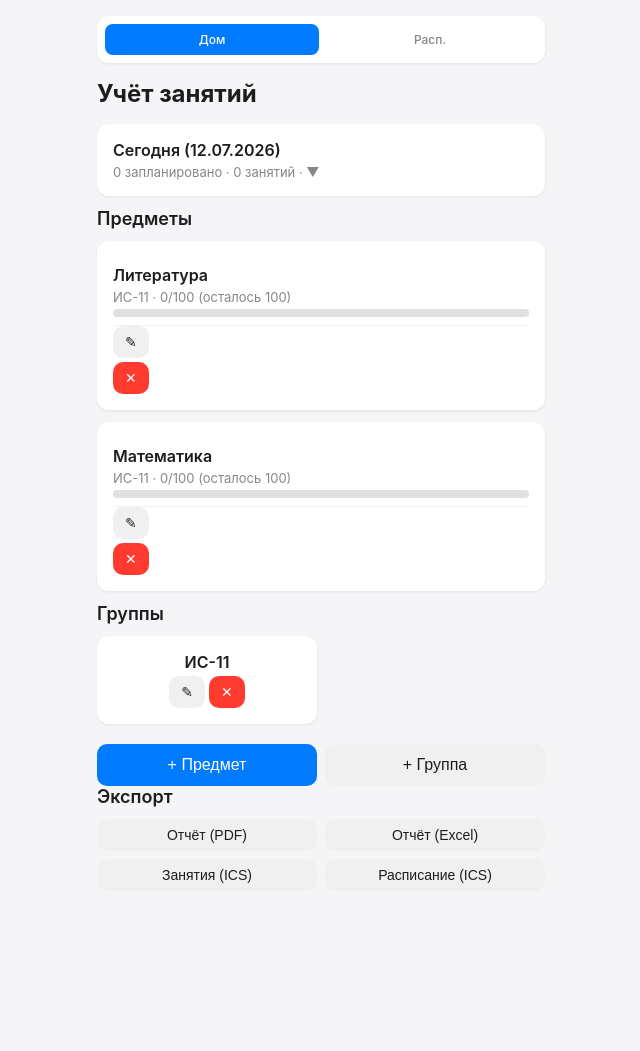
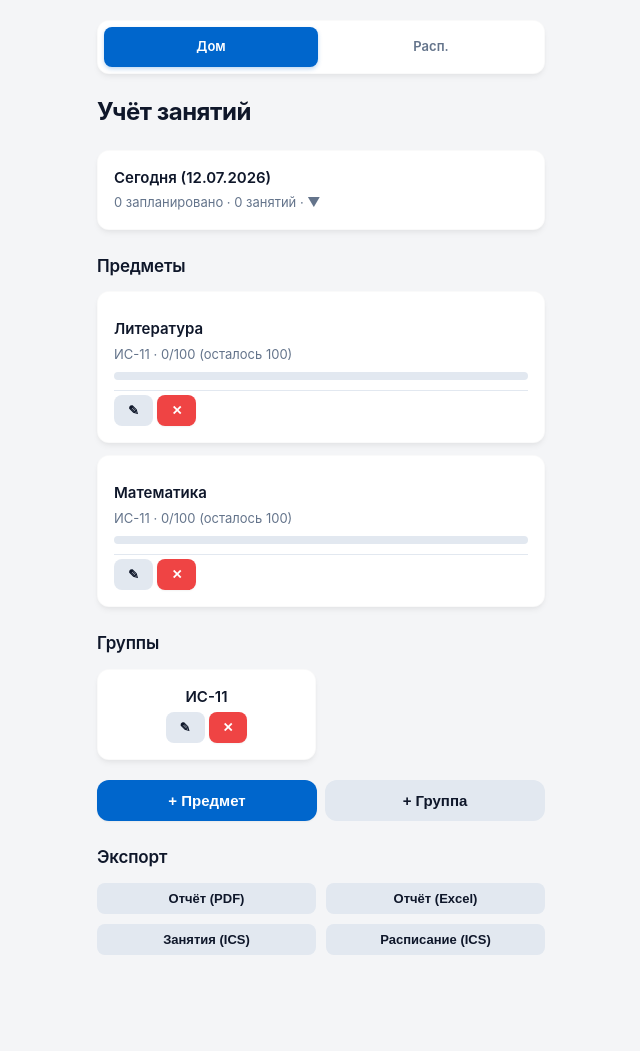
Before and after one commit to mifnail/tech, a Flask app: page / in a window 1280 px wide. Shown: the whole page, without its empty margins (319-959 px from the left). Before the commit the page ends 883 px from the top, so only its background shows below. Run offline with Flask 3, Linux system fonts and the light colour scheme; data comes from the database, SQL or seed files in the repository; data that the repository does not hold is empty.

Commit message:
Update static/style.css

```diff
--- a/static/style.css
+++ b/static/style.css
@@ -1,58 +1,566 @@
-* { box-sizing: border-box; margin: 0; padding: 0; }
-body { font-family: -apple-system, BlinkMacSystemFont, 'Segoe UI', Roboto, sans-serif; background: #f5f5f7; color: #1d1d1f; }
-#app { max-width: 480px; margin: 0 auto; padding: 16px; padding-bottom: 80px; }
-h1 { font-size: 24px; font-weight: 700; margin-bottom: 16px; }
-h2 { font-size: 18px; font-weight: 600; margin-bottom: 12px; }
-.card { background: #fff; border-radius: 12px; padding: 16px; margin-bottom: 12px; box-shadow: 0 1px 3px rgba(0,0,0,0.08); }
-.card-title { font-weight: 600; font-size: 16px; margin-bottom: 4px; }
-.card-sub { color: #86868b; font-size: 13px; }
-.row { display: flex; align-items: center; gap: 8px; padding: 8px 0; border-bottom: 1px solid #f0f0f0; }
-.row:last-child { border-bottom: none; }
-.badge { display: inline-block; padding: 2px 8px; border-radius: 6px; font-size: 12px; font-weight: 500; }
-.badge-held { background: #e8f5e9; color: #2e7d32; }
-.badge-scheduled { background: #fff3e0; color: #e65100; }
-.badge-cancelled { background: #fbe9e7; color: #c62828; }
-.badge-absent { background: #fce4ec; color: #c62828; }
-.bar { height: 8px; border-radius: 4px; background: #e0e0e0; margin-top: 4px; overflow: hidden; }
-.bar-fill { height: 100%; border-radius: 4px; background: #34c759; transition: width 0.3s; }
-.btn { display: block; width: 100%; padding: 12px; border: none; border-radius: 10px; font-size: 16px; font-weight: 500; cursor: pointer; text-align: center; }
-.btn-primary { background: #007aff; color: #fff; }
-.btn-success { background: #34c759; color: #fff; }
-.btn-danger { background: #ff3b30; color: #fff; }
-.btn-muted { background: #f0f0f0; color: #1d1d1f; }
-.btn-warning { background: #ff9500; color: #fff; }
-.btn-sm { padding: 8px 12px; font-size: 14px; }
-.nav { display: flex; gap: 4px; background: #fff; padding: 8px; border-radius: 12px; margin-bottom: 16px; box-shadow: 0 1px 3px rgba(0,0,0,0.08); }
-.nav a { flex: 1; text-align: center; padding: 8px; border-radius: 8px; text-decoration: none; color: #86868b; font-size: 12px; font-weight: 500; white-space: nowrap; }
-.nav a.active { background: #007aff; color: #fff; }
-.notif { position: fixed; top: 12px; left: 50%; transform: translateX(-50%); background: #323232; color: #fff; padding: 10px 20px; border-radius: 10px; font-size: 14px; z-index: 100; display: none; animation: notifIn 0.2s ease; }
-@keyframes notifIn { from { opacity: 0; transform: translateX(-50%) translateY(-8px); } to { opacity: 1; transform: translateX(-50%) translateY(0); } }
+/* ==========================================================================
+   Teacher's Journal Application - Professional UI/UX Theme
+   ========================================================================== */
 
-.attendance-row { display: flex; align-items: center; gap: 12px; padding: 10px 0; border-bottom: 1px solid #f0f0f0; cursor: pointer; border-radius: 8px; margin: 2px 0; transition: background 0.2s; }
-.attendance-row.marked { border-bottom: 1px solid rgba(0,0,0,0.05); }
-.attendance-row .grade { width: 36px; height: 36px; border-radius: 50%; display: flex; align-items: center; justify-content: center; font-weight: 600; font-size: 14px; flex-shrink: 0; color: #fff; }
-.grade-none { background: #e0e0e0; color: #fff; }
-.grade-absent { background: #ff3b30; color: #fff; }
-.grade-present { background: #34c759; color: #fff; }
-.grade-0 { background: #34c759; color: #fff; }
-.grade-5 { background: #ff3b30; color: #fff; }
-.grade-4 { background: #007aff; color: #fff; }
-.grade-3 { background: #ff9500; color: #fff; }
-.grade-2 { background: #1d1d1f; color: #fff; }
+:root {
+  --font-sans: 'Inter', -apple-system, BlinkMacSystemFont, 'Segoe UI', Roboto, Helvetica, Arial, sans-serif;
 
-input, select, textarea { width: 100%; padding: 10px 12px; border: 1px solid #d0d0d0; border-radius: 10px; font-size: 16px; margin-bottom: 8px; }
-textarea { resize: vertical; min-height: 80px; }
-.grid-2 { display: grid; grid-template-columns: 1fr 1fr; gap: 8px; }
-.stat { text-align: center; padding: 8px; }
-.stat-value { font-size: 28px; font-weight: 700; }
-.stat-label { font-size: 11px; color: #86868b; text-transform: uppercase; }
-.chart-bar { height: 20px; border-radius: 4px; background: #e0e0e0; margin: 4px 0; overflow: hidden; }
-.chart-bar-fill { height: 100%; border-radius: 4px; background: #007aff; display: flex; align-items: center; padding-left: 8px; color: #fff; font-size: 11px; font-weight: 500; }
-.popup { position: fixed; top: 0; left: 0; width: 100%; height: 100%; background: rgba(0,0,0,0.4); display: flex; align-items: center; justify-content: center; z-index: 50; animation: fadeIn 0.15s ease; }
-.popup-content { background: #fff; border-radius: 14px; padding: 20px; width: 90%; max-width: 400px; max-height: 80vh; overflow-y: auto; animation: slideUp 0.2s ease; }
-@keyframes fadeIn { from { opacity: 0; } to { opacity: 1; } }
-@keyframes slideUp { from { opacity: 0; transform: translateY(16px); } to { opacity: 1; transform: translateY(0); } }
+  --color-bg: #f4f5f7;
+  --color-surface: #ffffff;
+  --color-text: #0f172a;
+  --color-text-muted: #64748b;
+  --color-border: #e2e8f0;
 
-.loading { text-align: center; padding: 40px 0; color: #86868b; font-size: 14px; }
-.spinner { display: inline-block; width: 24px; height: 24px; border: 3px solid #e0e0e0; border-top-color: #007aff; border-radius: 50%; animation: spin 0.6s linear infinite; margin-bottom: 8px; }
-@keyframes spin { to { transform: rotate(360deg); } }
+  --primary: #0066cc;
+  --primary-hover: #0051a8;
+  --primary-light: #e0f2fe;
+
+  --success: #10b981;
+  --success-light: #dcfce7;
+
+  --danger: #ef4444;
+  --danger-light: #fee2e2;
+
+  --warning: #f59e0b;
+  --warning-light: #fef3c7;
+
+  --radius-sm: 8px;
+  --radius-md: 12px;
+  --radius-lg: 16px;
+  --radius-full: 9999px;
+
+  --shadow-sm: 0 1px 2px 0 rgba(0, 0, 0, 0.05);
+  --shadow-md: 0 4px 6px -1px rgba(0, 0, 0, 0.05), 0 2px 4px -1px rgba(0, 0, 0, 0.03);
+  --shadow-lg: 0 10px 15px -3px rgba(0, 0, 0, 0.08), 0 4px 6px -2px rgba(0, 0, 0, 0.04);
+  --shadow-popup: 0 20px 25px -5px rgba(0, 0, 0, 0.15), 0 10px 10px -5px rgba(0, 0, 0, 0.04);
+
+  --transition-fast: 0.15s cubic-bezier(0.4, 0, 0.2, 1);
+  --transition-smooth: 0.25s cubic-bezier(0.16, 1, 0.3, 1);
+}
+
+* {
+  box-sizing: border-box;
+  margin: 0;
+  padding: 0;
+  -webkit-tap-highlight-color: transparent;
+}
+
+body {
+  font-family: var(--font-sans);
+  background: var(--color-bg);
+  color: var(--color-text);
+  line-height: 1.5;
+  -webkit-font-smoothing: antialiased;
+  -moz-osx-font-smoothing: grayscale;
+}
+
+#app {
+  max-width: 480px;
+  margin: 0 auto;
+  padding: 20px 16px 96px 16px;
+  min-height: 100vh;
+}
+
+/* Typography */
+h1 {
+  font-size: 24px;
+  font-weight: 700;
+  letter-spacing: -0.02em;
+  margin-bottom: 20px;
+  color: var(--color-text);
+}
+
+h2 {
+  font-size: 17px;
+  font-weight: 600;
+  letter-spacing: -0.01em;
+  margin: 24px 0 12px 0;
+  color: var(--color-text);
+}
+
+/* Cards */
+.card {
+  background: var(--color-surface);
+  border-radius: var(--radius-md);
+  padding: 16px;
+  margin-bottom: 12px;
+  box-shadow: var(--shadow-md);
+  border: 1px solid rgba(0, 0, 0, 0.02);
+  transition: transform var(--transition-smooth), box-shadow var(--transition-smooth);
+}
+
+.card[onclick], .card.interactive {
+  cursor: pointer;
+}
+
+.card[onclick]:hover, .card.interactive:hover {
+  transform: translateY(-1px);
+  box-shadow: var(--shadow-lg);
+}
+
+.card-title {
+  font-weight: 600;
+  font-size: 15px;
+  color: var(--color-text);
+  margin-bottom: 4px;
+}
+
+.card-sub {
+  color: var(--color-text-muted);
+  font-size: 13px;
+}
+
+/* Rows & Dividers */
+.row {
+  display: flex;
+  align-items: center;
+  gap: 12px;
+  padding: 10px 0;
+  border-bottom: 1px solid var(--color-border);
+  transition: background var(--transition-fast);
+}
+
+.row:last-child {
+  border-bottom: none;
+}
+
+/* Badges */
+.badge {
+  display: inline-flex;
+  align-items: center;
+  padding: 3px 10px;
+  border-radius: var(--radius-full);
+  font-size: 11px;
+  font-weight: 600;
+  letter-spacing: 0.02em;
+  text-transform: uppercase;
+}
+
+.badge-held {
+  background: var(--success-light);
+  color: var(--success);
+}
+
+.badge-scheduled {
+  background: var(--warning-light);
+  color: #b45309;
+}
+
+.badge-cancelled {
+  background: var(--danger-light);
+  color: var(--danger);
+}
+
+.badge-absent {
+  background: var(--danger-light);
+  color: var(--danger);
+}
+
+/* Progress Bars & Charts */
+.bar {
+  height: 8px;
+  border-radius: var(--radius-full);
+  background: var(--color-border);
+  margin-top: 8px;
+  overflow: hidden;
+}
+
+.bar-fill {
+  height: 100%;
+  border-radius: var(--radius-full);
+  background: linear-gradient(90deg, #10b981, #059669);
+  transition: width 0.6s cubic-bezier(0.16, 1, 0.3, 1);
+}
+
+.chart-bar {
+  height: 24px;
+  border-radius: var(--radius-sm);
+  background: var(--color-border);
+  margin: 6px 0;
+  overflow: hidden;
+  box-shadow: inset 0 1px 2px rgba(0, 0, 0, 0.05);
+}
+
+.chart-bar-fill {
+  height: 100%;
+  border-radius: var(--radius-sm);
+  background: linear-gradient(90deg, #0066cc, #2563eb);
+  display: flex;
+  align-items: center;
+  padding-left: 10px;
+  color: #fff;
+  font-size: 12px;
+  font-weight: 600;
+  transition: width 0.6s cubic-bezier(0.16, 1, 0.3, 1);
+}
+
+/* Buttons */
+.btn {
+  display: inline-flex;
+  align-items: center;
+  justify-content: center;
+  width: 100%;
+  padding: 12px 20px;
+  border: none;
+  border-radius: var(--radius-md);
+  font-size: 15px;
+  font-weight: 600;
+  cursor: pointer;
+  text-align: center;
+  text-decoration: none;
+  box-shadow: var(--shadow-sm);
+  transition: all var(--transition-fast);
+  user-select: none;
+}
+
+.btn:hover {
+  transform: translateY(-1px);
+  box-shadow: var(--shadow-md);
+}
+
+.btn:active {
+  transform: translateY(1px) scale(0.98);
+  box-shadow: none;
+}
+
+.btn:focus-visible {
+  outline: none;
+  box-shadow: 0 0 0 3px rgba(0, 102, 204, 0.35);
+}
+
+.btn-primary {
+  background: var(--primary);
+  color: #fff;
+}
+
+.btn-primary:hover {
+  background: var(--primary-hover);
+}
+
+.btn-success {
+  background: var(--success);
+  color: #fff;
+}
+
+.btn-success:hover {
+  background: #059669;
+}
+
+.btn-danger {
+  background: var(--danger);
+  color: #fff;
+}
+
+.btn-danger:hover {
+  background: #dc2626;
+}
+
+.btn-muted {
+  background: #e2e8f0;
+  color: var(--color-text);
+  box-shadow: none;
+}
+
+.btn-muted:hover {
+  background: #cbd5e1;
+}
+
+.btn-warning {
+  background: var(--warning);
+  color: #fff;
+}
+
+.btn-warning:hover {
+  background: #d97706;
+}
+
+.btn-sm {
+  padding: 8px 14px;
+  font-size: 13px;
+  border-radius: var(--radius-sm);
+}
+
+/* Navigation Bar */
+.nav {
+  display: flex;
+  gap: 6px;
+  background: var(--color-surface);
+  padding: 6px;
+  border-radius: var(--radius-md);
+  margin-bottom: 20px;
+  box-shadow: var(--shadow-md);
+  border: 1px solid rgba(0, 0, 0, 0.02);
+}
+
+.nav a {
+  flex: 1;
+  text-align: center;
+  padding: 10px 12px;
+  border-radius: var(--radius-sm);
+  text-decoration: none;
+  color: var(--color-text-muted);
+  font-size: 13px;
+  font-weight: 600;
+  transition: all var(--transition-fast);
+  white-space: nowrap;
+}
+
+.nav a:hover {
+  color: var(--color-text);
+  background: rgba(0, 0, 0, 0.03);
+}
+
+.nav a.active {
+  background: var(--primary);
+  color: #fff;
+  box-shadow: 0 2px 4px rgba(0, 102, 204, 0.25);
+}
+
+/* Notifications */
+.notif {
+  position: fixed;
+  top: 16px;
+  left: 50%;
+  transform: translateX(-50%);
+  background: #1e293b;
+  color: #fff;
+  padding: 12px 24px;
+  border-radius: var(--radius-full);
+  font-size: 14px;
+  font-weight: 500;
+  box-shadow: var(--shadow-lg);
+  z-index: 100;
+  display: none;
+  animation: notifIn 0.25s cubic-bezier(0.16, 1, 0.3, 1);
+}
+
+@keyframes notifIn {
+  from {
+    opacity: 0;
+    transform: translateX(-50%) translateY(-12px);
+  }
+  to {
+    opacity: 1;
+    transform: translateX(-50%) translateY(0);
+  }
+}
+
+/* Attendance & Grades */
+.attendance-row {
+  display: flex;
+  align-items: center;
+  gap: 14px;
+  padding: 12px 14px;
+  border-bottom: 1px solid var(--color-border);
+  cursor: pointer;
+  border-radius: var(--radius-sm);
+  margin: 4px 0;
+  transition: background var(--transition-fast), transform var(--transition-fast);
+}
+
+.attendance-row:hover {
+  background: rgba(0, 0, 0, 0.015);
+}
+
+.attendance-row.marked {
+  border-bottom: 1px solid var(--color-border);
+}
+
+.attendance-row .grade {
+  width: 40px;
+  height: 40px;
+  border-radius: 50%;
+  display: flex;
+  align-items: center;
+  justify-content: center;
+  font-weight: 700;
+  font-size: 15px;
+  flex-shrink: 0;
+  box-shadow: var(--shadow-sm);
+}
+
+/* Grade Color System */
+.grade-none {
+  background: #f1f5f9;
+  color: var(--color-text-muted);
+}
+
+.grade-absent {
+  background: var(--danger);
+  color: #fff;
+}
+
+.grade-present {
+  background: var(--success);
+  color: #fff;
+}
+
+.grade-0 {
+  background: var(--success);
+  color: #fff;
+}
+
+.grade-5 {
+  background: var(--danger);
+  color: #fff;
+}
+
+.grade-4 {
+  background: var(--primary);
+  color: #fff;
+}
+
+.grade-3 {
+  background: var(--warning);
+  color: #fff;
+}
+
+.grade-2 {
+  background: #334155;
+  color: #fff;
+}
+
+/* Forms & Inputs */
+input, select, textarea {
+  width: 100%;
+  padding: 12px 14px;
+  border: 1px solid var(--color-border);
+  border-radius: var(--radius-md);
+  font-size: 15px;
+  font-family: var(--font-sans);
+  color: var(--color-text);
+  background: #fff;
+  margin-bottom: 12px;
+  transition: border-color var(--transition-fast), box-shadow var(--transition-fast);
+}
+
+input:focus, select:focus, textarea:focus {
+  outline: none;
+  border-color: var(--primary);
+  box-shadow: 0 0 0 3px rgba(0, 102, 204, 0.15);
+}
+
+textarea {
+  resize: vertical;
+  min-height: 90px;
+}
+
+/* Layout Helpers */
+.grid-2 {
+  display: grid;
+  grid-template-columns: 1fr 1fr;
+  gap: 10px;
+}
+
+.stat {
+  text-align: center;
+  padding: 12px 8px;
+  background: rgba(0, 0, 0, 0.015);
+  border-radius: var(--radius-sm);
+}
+
+.stat-value {
+  font-size: 26px;
+  font-weight: 700;
+  letter-spacing: -0.02em;
+  color: var(--color-text);
+}
+
+.stat-label {
+  font-size: 11px;
+  font-weight: 600;
+  color: var(--color-text-muted);
+  text-transform: uppercase;
+  letter-spacing: 0.05em;
+  margin-top: 2px;
+}
+
+/* Popups & Modals */
+.popup {
+  position: fixed;
+  top: 0;
+  left: 0;
+  width: 100%;
+  height: 100%;
+  background: rgba(15, 23, 42, 0.5);
+  backdrop-filter: blur(8px);
+  -webkit-backdrop-filter: blur(8px);
+  display: flex;
+  align-items: center;
+  justify-content: center;
+  z-index: 1000;
+  padding: 20px;
+  animation: fadeIn 0.2s cubic-bezier(0.16, 1, 0.3, 1);
+}
+
+.popup-content {
+  background: var(--color-surface);
+  border-radius: var(--radius-lg);
+  padding: 24px;
+  width: 100%;
+  max-width: 400px;
+  max-height: 85vh;
+  overflow-y: auto;
+  box-shadow: var(--shadow-popup);
+  border: 1px solid rgba(255, 255, 255, 0.1);
+  animation: slideUp 0.25s cubic-bezier(0.16, 1, 0.3, 1);
+}
+
+@keyframes fadeIn {
+  from { opacity: 0; }
+  to { opacity: 1; }
+}
+
+@keyframes slideUp {
+  from {
+    opacity: 0;
+    transform: translateY(20px) scale(0.97);
+  }
+  to {
+    opacity: 1;
+    transform: translateY(0) scale(1);
+  }
+}
+
+/* Loading Spinner */
+.loading {
+  text-align: center;
+  padding: 60px 0;
+  color: var(--color-text-muted);
+  font-size: 14px;
+  font-weight: 500;
+}
+
+.spinner {
+  display: inline-block;
+  width: 32px;
+  height: 32px;
+  border: 3px solid var(--color-border);
+  border-top-color: var(--primary);
+  border-radius: 50%;
+  animation: spin 0.7s cubic-bezier(0.4, 0, 0.2, 1) infinite;
+  margin-bottom: 12px;
+}
+
+@keyframes spin {
+  to { transform: rotate(360deg); }
+}
+
+/* Scrollbar refinement */
+::-webkit-scrollbar {
+  width: 6px;
+  height: 6px;
+}
+
+::-webkit-scrollbar-track {
+  background: transparent;
+}
+
+::-webkit-scrollbar-thumb {
+  background: #cbd5e1;
+  border-radius: var(--radius-full);
+}
+
+::-webkit-scrollbar-thumb:hover {
+  background: #94a3b8;
+}
```
